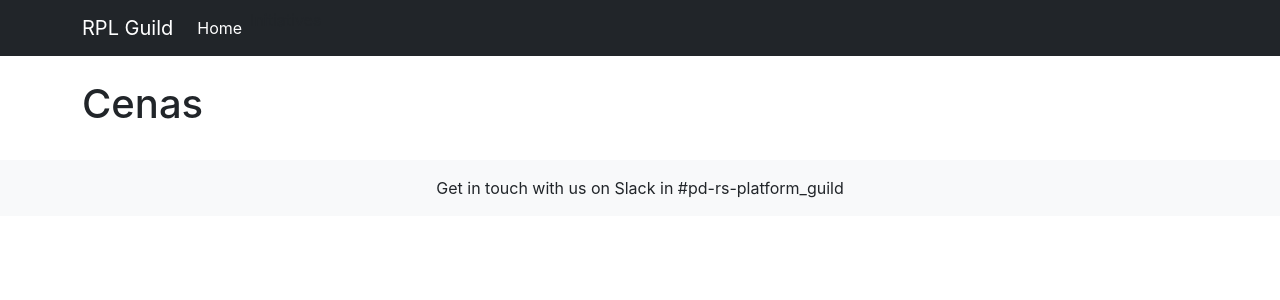
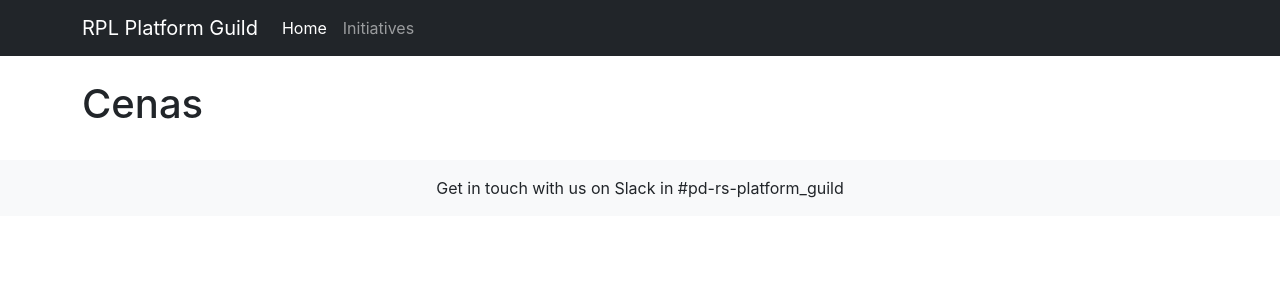
Before and after one commit to sousatgdh/pd-rpl-homepage, a Next.js app: page / in a window 1280 px wide. Shown: the top 300 px of the page. Built offline with nearby package versions, Linux system fonts and the light colour scheme.

Commit message:
Fix links

```diff
--- a/pages/_app.tsx
+++ b/pages/_app.tsx
@@ -28,7 +28,7 @@ export default function App({ Component, pageProps }: AppProps) {
       <nav className="navbar navbar-expand-lg navbar-dark bg-dark">
         <div className="container">
           <a className="navbar-brand" href="#">
-            RPL Guild
+            RPL Platform Guild
           </a>
           <button
             className="navbar-toggler"
@@ -49,7 +49,9 @@ export default function App({ Component, pageProps }: AppProps) {
                 </Link>
               </li>
               <li className="nav-item">
-                <Link href="/initiatives">Initiatives</Link>
+                <Link className="nav-link" href="/initiatives">
+                  Initiatives
+                </Link>
               </li>
             </ul>
           </div>
```
